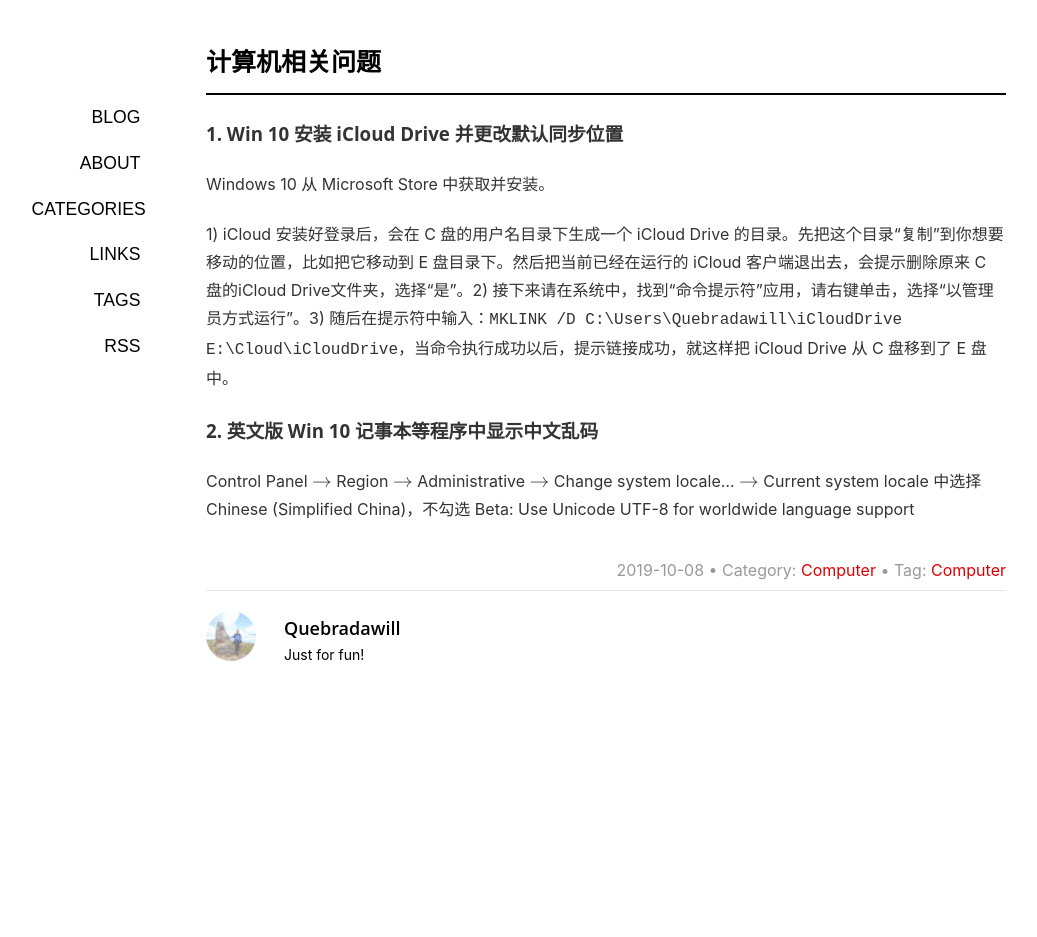
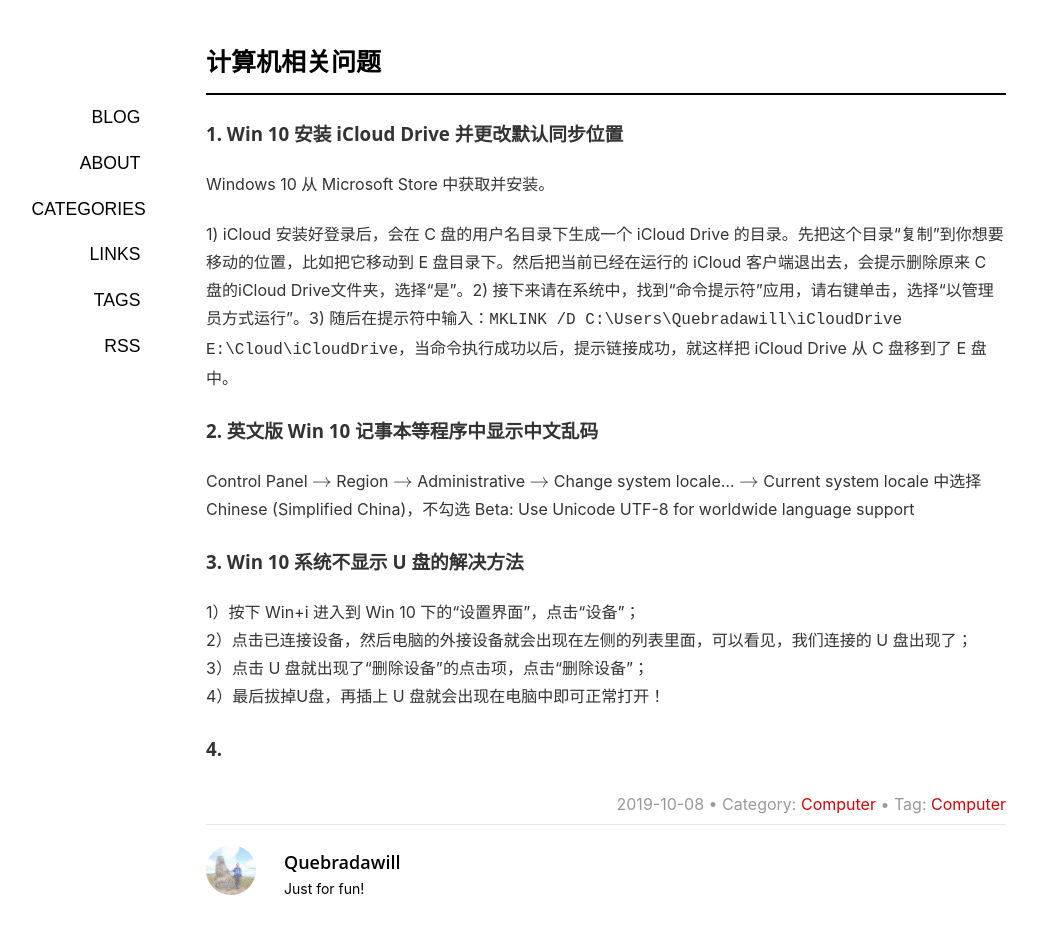
Before and after one commit to Quebradawill/quebrada.github.io, a Jekyll site: the page built from _posts/2019-10-08-computer-problems.md, in a window 1280 px wide. Shown: the whole page, without its empty margins (34-1071 px from the left). Built offline with Jekyll 4.4.1, drawn with Linux system fonts in a browser that asks for light colours; formulas are drawn with MathJax 3; a script that is not in the unit is left out; comment, search, counter and statistics services are not loaded; before the commit the page ends 900 px from its top, so only the background shows below that.

Commit message:
Update 2019-10-08-computer-problems.md

```diff
--- a/_posts/2019-10-08-computer-problems.md
+++ b/_posts/2019-10-08-computer-problems.md
@@ -19,3 +19,9 @@ Windows 10 从 Microsoft Store 中获取并安装。
 ### 2. 英文版 Win 10 记事本等程序中显示中文乱码
 
 Control Panel $$\to$$ Region $$\to$$ Administrative $$\to$$ Change system locale... $$\to$$ Current system locale 中选择 Chinese (Simplified China)，不勾选 Beta: Use Unicode UTF-8 for worldwide language support
+
+### 3. Win 10 系统不显示 U 盘的解决方法
+
+1）按下 Win+i 进入到 Win 10 下的“设置界面”，点击“设备”；<br>2）点击已连接设备，然后电脑的外接设备就会出现在左侧的列表里面，可以看见，我们连接的 U 盘出现了；<br>3）点击 U 盘就出现了“删除设备”的点击项，点击“删除设备”；<br>4）最后拔掉U盘，再插上 U 盘就会出现在电脑中即可正常打开！
+
+### 4.
```
